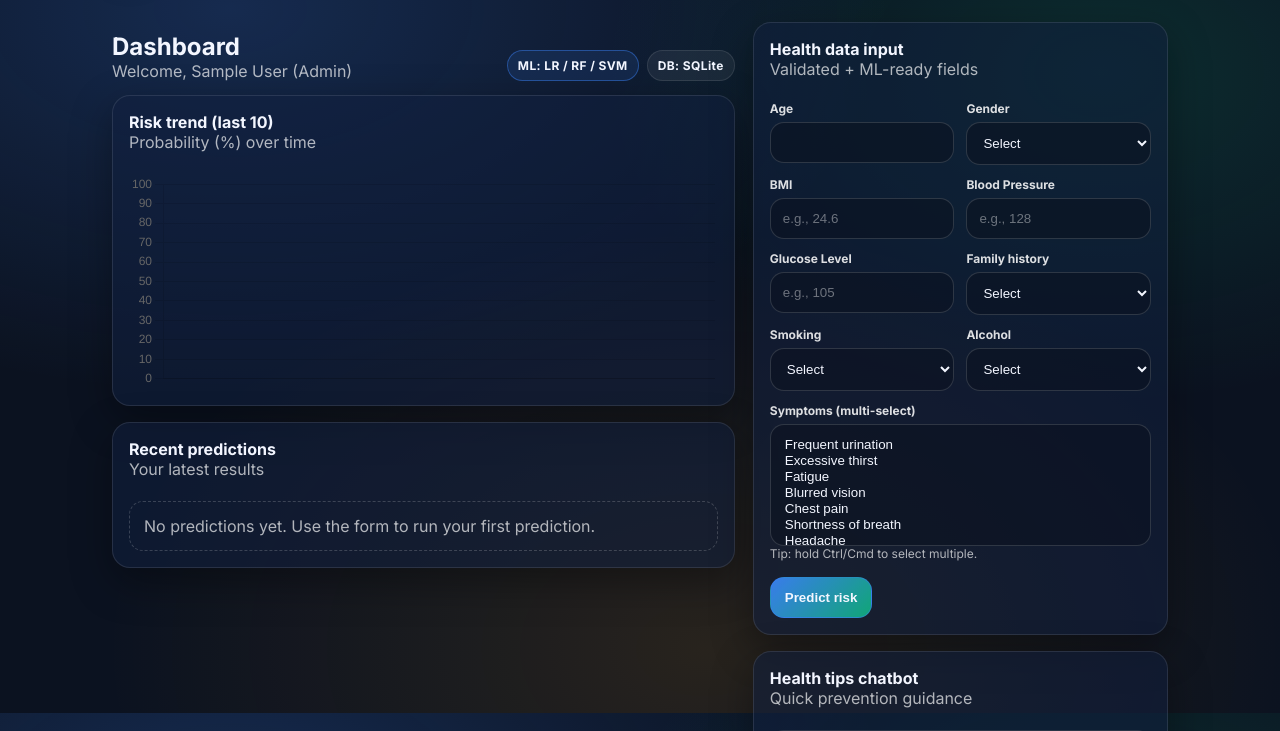
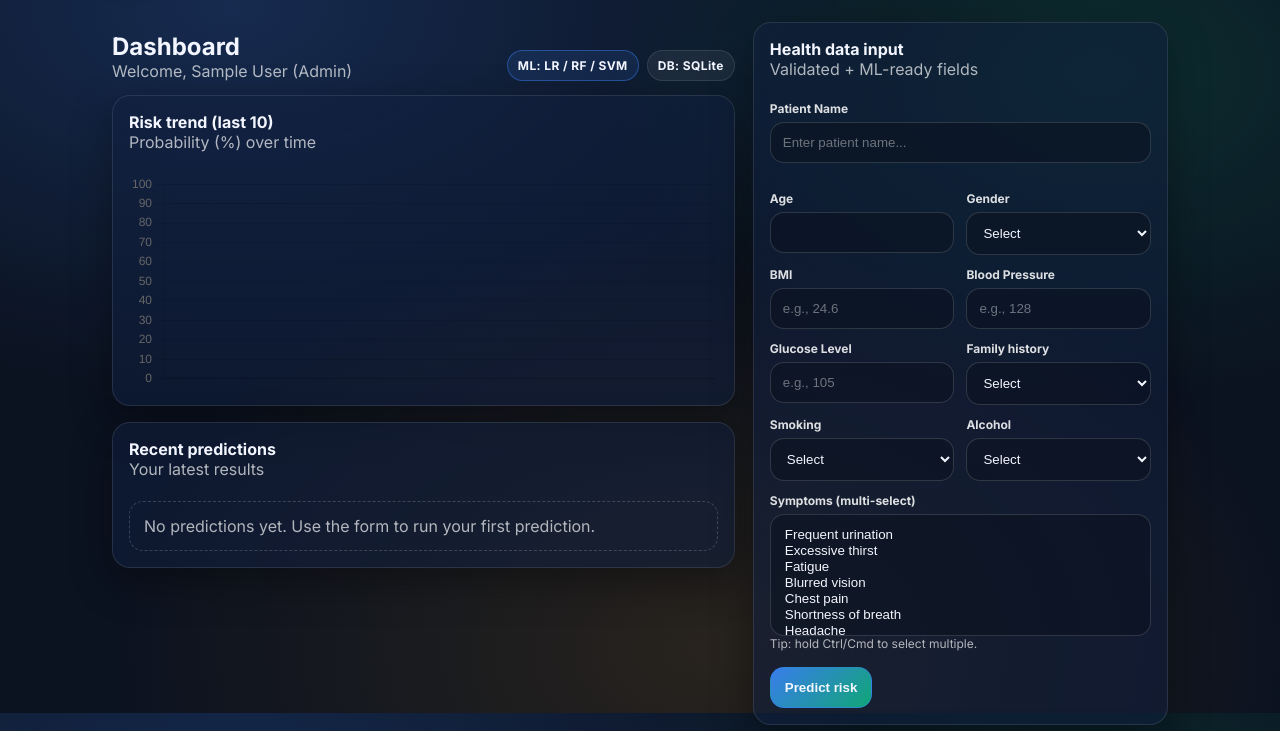
Before and after one commit to shivamgiri068/chronic-ml-predictor, a Flask app: page /dashboard in a window 1280 px wide. Shown: the part 87-818 px from the top of the page. Run offline with Flask 3, Linux system fonts and the light colour scheme; the visitor is signed in with stand-in values (Sample User, id 1); data that the repository does not hold is empty.

Commit message:
Feature: Add Patient Name input field

```diff
--- a/app.py
+++ b/app.py
@@ -286,6 +286,7 @@ def create_app() -> Flask:
     def predict_post():
         form = request.form
         payload = {
+            "patient_name": form.get("patient_name", "").strip(),
             "age": form.get("age", ""),
             "gender": form.get("gender", ""),
             "bmi": form.get("bmi", ""),
@@ -305,6 +306,7 @@ def create_app() -> Flask:
 
         pred = Prediction(
             user_id=current_user.id,
+            patient_name=payload.get("patient_name") or None,
             age=int(result["inputs"]["age"]),
             gender=result["inputs"]["gender"],
             bmi=float(result["inputs"]["bmi"]),
@@ -354,6 +356,7 @@ def create_app() -> Flask:
 
         pred = Prediction(
             user_id=current_user.id,
+            patient_name=(data.get("patient_name") or "").strip() or None,
             age=int(result["inputs"]["age"]),
             gender=result["inputs"]["gender"],
             bmi=float(result["inputs"]["bmi"]),
@@ -488,7 +491,8 @@ def create_app() -> Flask:
         pdf.cell(0, 10, "Chronic Disease Risk Report", ln=1)
 
         pdf.set_font("Helvetica", size=11)
-        pdf.cell(0, 8, f"Patient Name: {pred.user.name}", ln=1)
+        display_name = pred.patient_name if pred.patient_name else pred.user.name
+        pdf.cell(0, 8, f"Patient Name: {display_name}", ln=1)
         pdf.cell(0, 8, f"Generated: {datetime.utcnow().strftime('%Y-%m-%d %H:%M UTC')}", ln=1)
         pdf.ln(2)
 
--- a/models.py
+++ b/models.py
@@ -50,6 +50,7 @@ class Prediction(db.Model):
     user_id = db.Column(db.Integer, db.ForeignKey("users.id"), nullable=False, index=True)
 
     # Input snapshot
+    patient_name = db.Column(db.String(120), nullable=True)
     age = db.Column(db.Integer, nullable=False)
     gender = db.Column(db.String(20), nullable=False)
     bmi = db.Column(db.Float, nullable=False)
--- a/templates/dashboard.html
+++ b/templates/dashboard.html
@@ -85,6 +85,11 @@
         </div>
         <div class="card-body">
           <form id="predictForm" class="form" method="post" action="{{ url_for('predict_post') }}">
+            <div class="field" style="margin-bottom: 1rem;">
+              <label>Patient Name</label>
+              <input name="patient_name" type="text" placeholder="Enter patient name..." />
+            </div>
+
             <div class="grid-2">
               <div class="field">
                 <label>Age</label>
--- a/templates/result.html
+++ b/templates/result.html
@@ -5,7 +5,7 @@
       <div class="page-title">
         <div>
           <h2>Prediction result</h2>
-          <div class="muted">Patient: <b>{{ pred.user.name }}</b> &bull; Saved at {{ pred.created_at.strftime("%Y-%m-%d %H:%M") }}</div>
+          <div class="muted">Patient: <b>{{ pred.patient_name if pred.patient_name else pred.user.name }}</b> &bull; Saved at {{ pred.created_at.strftime("%Y-%m-%d %H:%M") }}</div>
         </div>
         <div class="pill-row">
           {% if pred.risk_level == "low" %}
```
